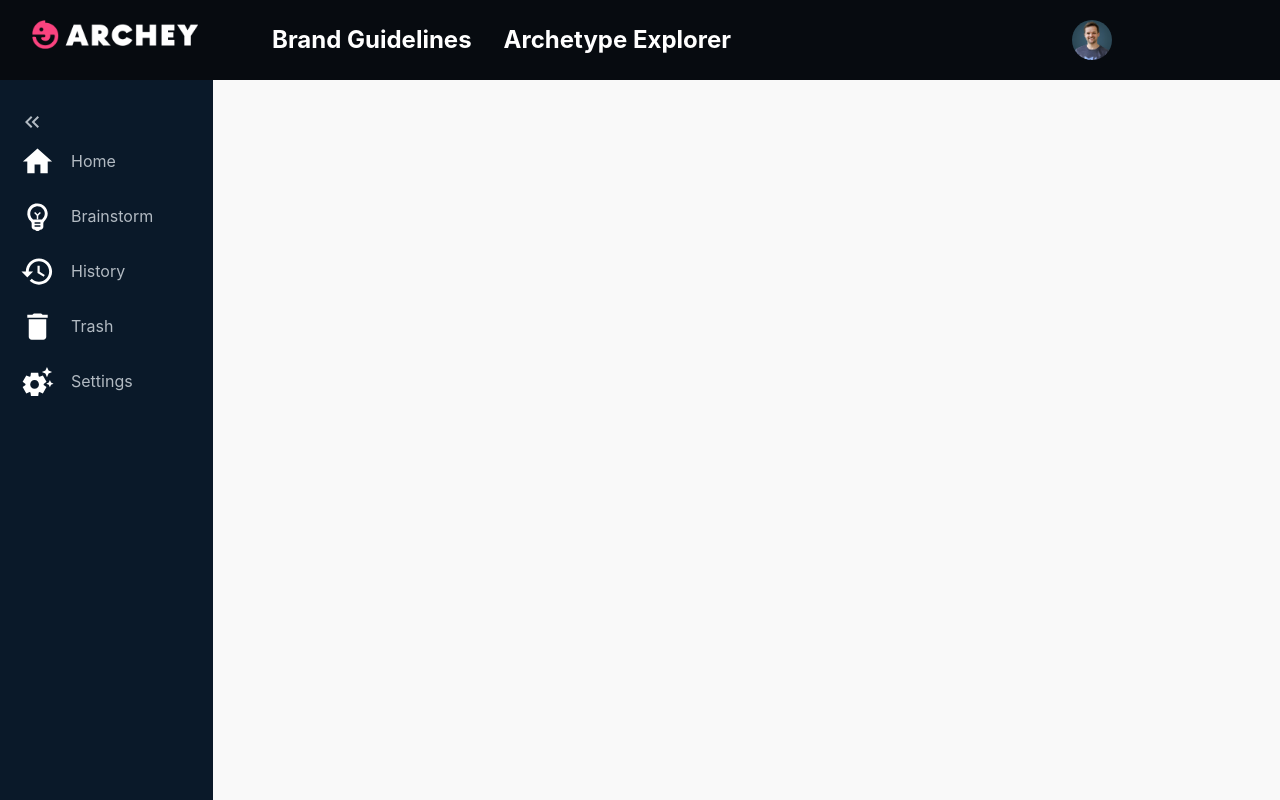
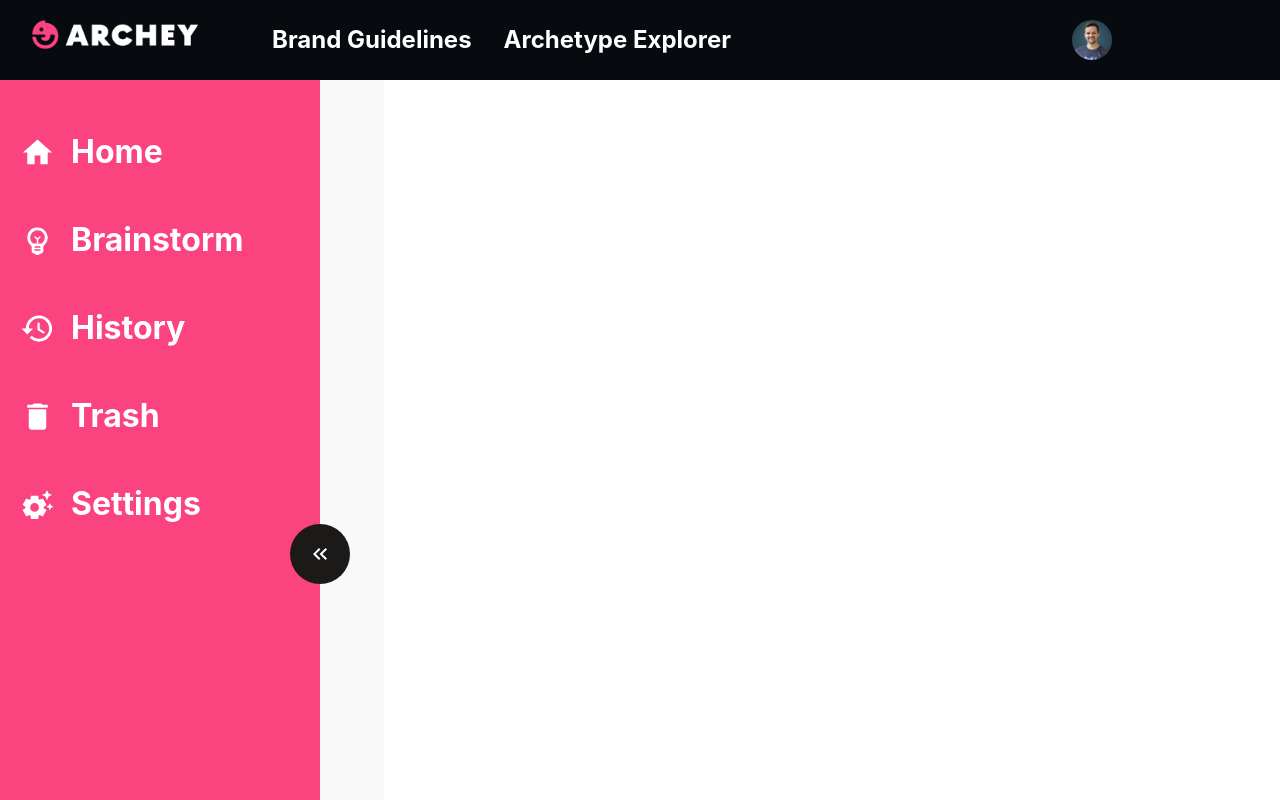
Before and after one commit to richswift426/archytype, a React (Create React App) app: page /dashboard in a window 1280 px wide. Built offline with nearby package versions, Linux system fonts and the light colour scheme.

Commit message:
Complete sidebar

```diff
--- a/src/layout/Sidebar/index.jsx
+++ b/src/layout/Sidebar/index.jsx
@@ -54,9 +54,9 @@ export function Sidenav() {
           <KeyboardDoubleArrowRightIcon />
         )}
       </button>
-      {routes.map((item) => {
+      {routes.map((item, index) => {
         return (
-          <NavLink key={item.id} className={styles.sideitem} to={item.to}>
+          <NavLink key={index} className={styles.sideitem} to={item.to}>
             {item.icon}
             <span className={styles.linkText}>{item.content}</span>
           </NavLink>
--- a/src/layout/Sidebar/sidebarnav.module.css
+++ b/src/layout/Sidebar/sidebarnav.module.css
@@ -1,24 +1,30 @@
 .sidenav {
-  width: 250px;
+  position: relative;
+  width: 320px;
+  z-index: 9999;
   transition: width 0.3s ease-in-out;
-  height: 100%;
-  background-color: rgb(10, 25, 41);
+  background-color: rgb(250 67 127);
+  /* background-color: rgb(10, 25, 41); */
   padding-top: 28px;
 }
 .sidenavClosed {
   composes: sidenav;
   transition: width 0.3s ease-in-out;
-  width: 60px;
+  width: 70px;
 }
+
 .sideitem {
   display: flex;
   align-items: center;
-  padding: 10px 20px;
+  padding: 20px 20px;
   cursor: pointer;
-  color: #b2bac2;
+  color: #fff;
   text-decoration: none;
   overflow: hidden;
+  font-size: 2rem;
+  font-weight: 700;
 }
+
 .linkText {
   padding-left: 16px;
 }
@@ -26,13 +32,21 @@
 .sideitem:hover {
   background-color: #244f7d1c;
 }
+
 .menuBtn {
-  align-self: center;
-  align-self: flex-start;
-  justify-self: flex-end;
-  color: #b2bac2;
+  position: absolute;
+  right: -30px;
+  bottom: 30%;
+  color: white;
   background-color: transparent;
   border: none;
   cursor: pointer;
-  padding-left: 20px;
+  padding: 20px;
+  height: 60px;
+  width: 60px;
+  background-color: rgb(28, 25, 25);
+  border-radius: 50%;
+  display: flex;
+  align-items: center;
+  justify-content: center;
 }
--- a/src/pages/dashboard/index.jsx
+++ b/src/pages/dashboard/index.jsx
@@ -8,11 +8,18 @@ export default function Dashboard() {
     <Box sx={{ flexGrow: 1, height: '100%' }}>
       <Header authenticated={true} />
       <Grid container sx={{ height: '90%' }}>
-        <Grid item md={2}>
-          <Sidebar />
-        </Grid>
+        <Sidebar />
 
-        <Grid item md={10} sx={{ p: 4, backgroundColor: '#f9f9f9' }}>
+        <Grid
+          item
+          md={10}
+          sx={{
+            p: 4,
+            backgroundColor: '#f9f9f9',
+            flex: '1 !important',
+            maxWidth: 'fit-content !important',
+          }}
+        >
           <Outlet />
         </Grid>
       </Grid>
```
